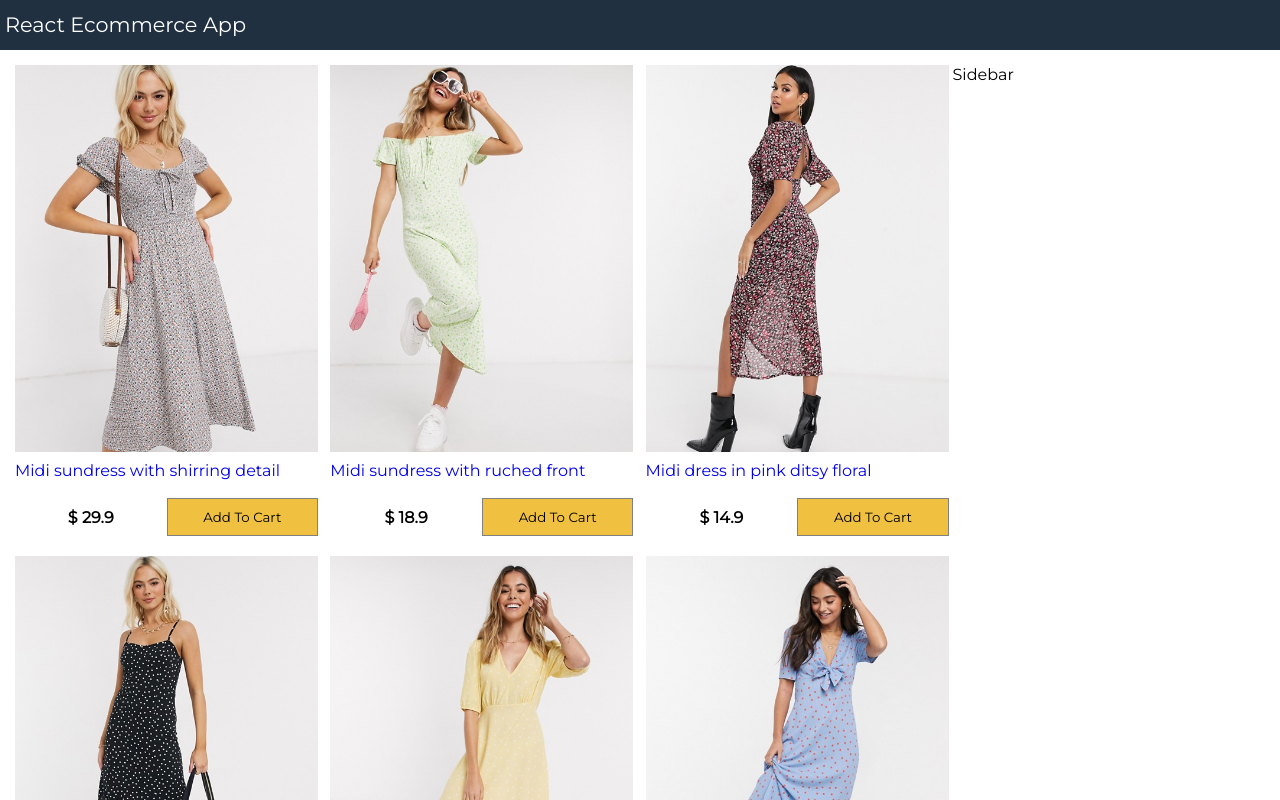
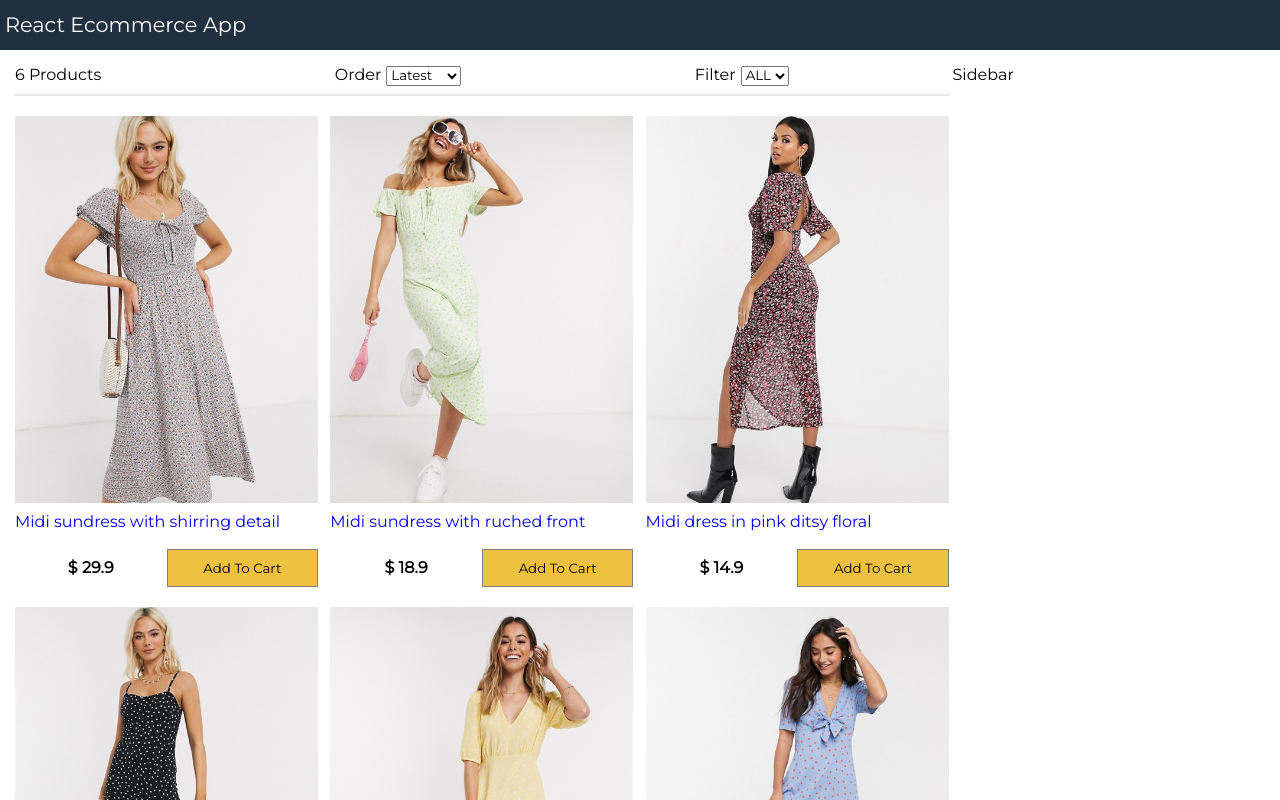
Before and after one commit to magdyMohammed20/Ecommerce-With-React-And-Redux, a React (Create React App) app: page / in a window 1280 px wide. Shown: the top 800 px of the page. Built offline with nearby package versions, Linux system fonts and the light colour scheme.

Commit message:
Create Filter Component And Basic Functionality

```diff
--- /dev/null
+++ b/src/Components/Filter.js
@@ -0,0 +1,33 @@
+import React from 'react'
+
+function Filter(props) {
+    const {count , sort , size , filterProducts , sortProducts} = props
+
+    return (
+        <div className='filter'>
+            <div className='filter-result'>{count} Products</div>
+            <div className='filter-order'>
+                Order
+                <select value={sort} onChange={sortProducts}>
+                    <option>Latest</option>
+                    <option value='lowest'>Lowest</option>
+                    <option value='highest'>Highest</option>
+                </select>
+            </div>
+            <div className='filter-result'>
+                Filter
+                <select value={size} onChange={filterProducts}>
+                    <option value=''>ALL</option>
+                    <option value='XS'>XS</option>
+                    <option value='S'>S</option>
+                    <option value='M'>M</option>
+                    <option value='L'>L</option>
+                    <option value='XL'>XL</option>
+                    <option value='XXL'>XXL</option>
+                </select>
+            </div>
+        </div>
+    )
+}
+
+export default Filter
--- a/src/Components/MainContent.js
+++ b/src/Components/MainContent.js
@@ -2,6 +2,7 @@ import React from 'react'
 import data from '../data.json'
 import {useState,useEffect} from 'react'
 import Products from './Products'
+import Filter from './Filter'
 
 function MainContent() {
     const [products , setProducts] = useState([])
@@ -12,16 +13,27 @@ function MainContent() {
         setProducts(data.products)
     })
 
-    console.log(data)
+    const sortProducts = (sort) => {
+        // impl
+        console.log('sort changed')
+    }
+
+    const filterProducts = (size) => {
+        // impl
+        console.log('Size Changed')
+    }
     return (
+        <div className='products-list'>
             <div className='main'>
                 <ul className='products'>
+                    <Filter count={products.length} size={size} sort={sort} sortProducts={sortProducts} filterProducts={filterProducts}/>
                     <Products products={products}/>
                 </ul>
                 <div className='sidebar'>
                     Sidebar
                 </div>
             </div>
+        </div>
     )
 }
 
--- a/src/index.css
+++ b/src/index.css
@@ -25,10 +25,13 @@ header a{
   font-size: 1.3rem;
 }
 
+.products-list{
+  padding: 15px
+}
+
 .main{
   display: grid;
   grid-template-columns: 75% 25%;
-  padding: 15px
 }
 
 .main .products{
@@ -70,6 +73,20 @@ header a{
   border: 1px solid #808080
 }
 
+.filter{
+  display: flex;
+  justify-content: space-between;
+  grid-column-start: 1;
+  grid-column-end: 4;
+  padding-right: 10rem;
+  padding-bottom: 8px;
+  border-bottom: 2px solid #e8e6e7
+}
+
+.filter select{
+  margin-left: 5px;
+}
+
 footer{
   color: #FFF;
   text-align: center;
```
Lines whose indentation alone changed are shown as unchanged.
